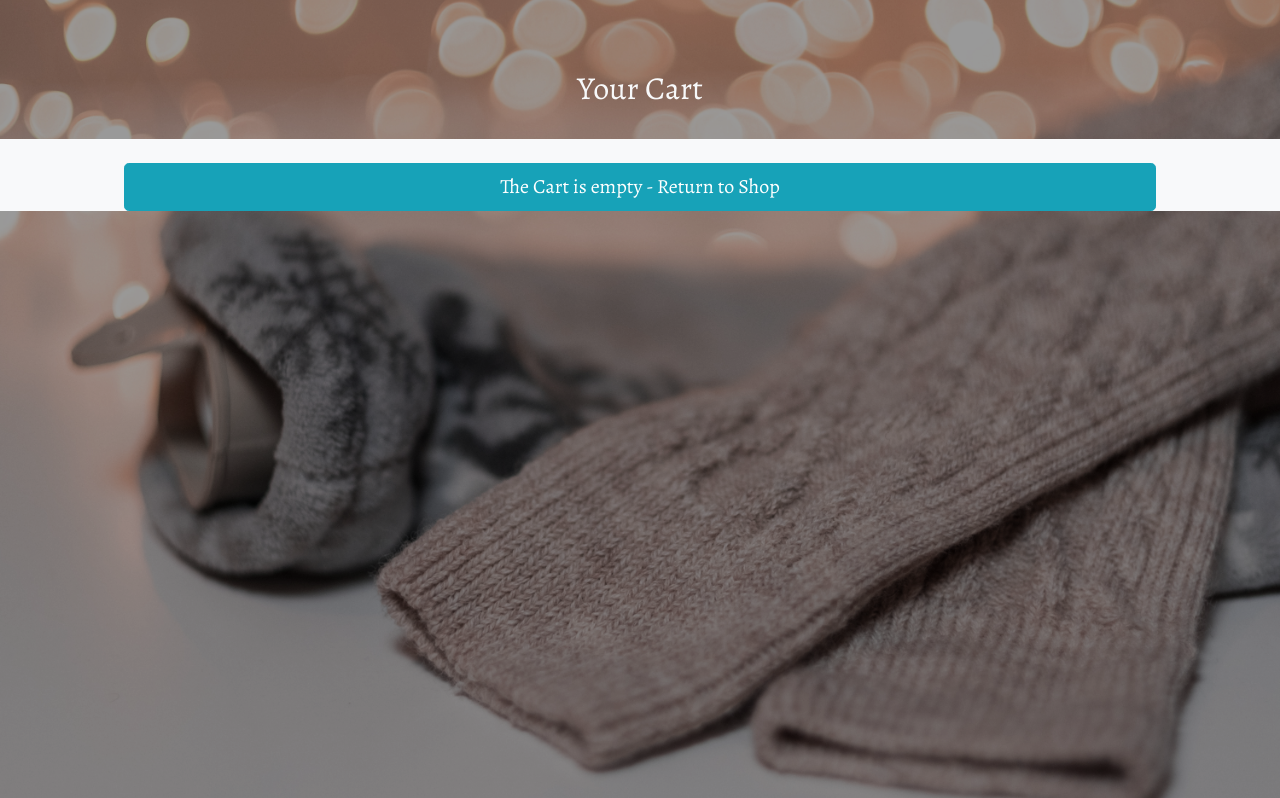
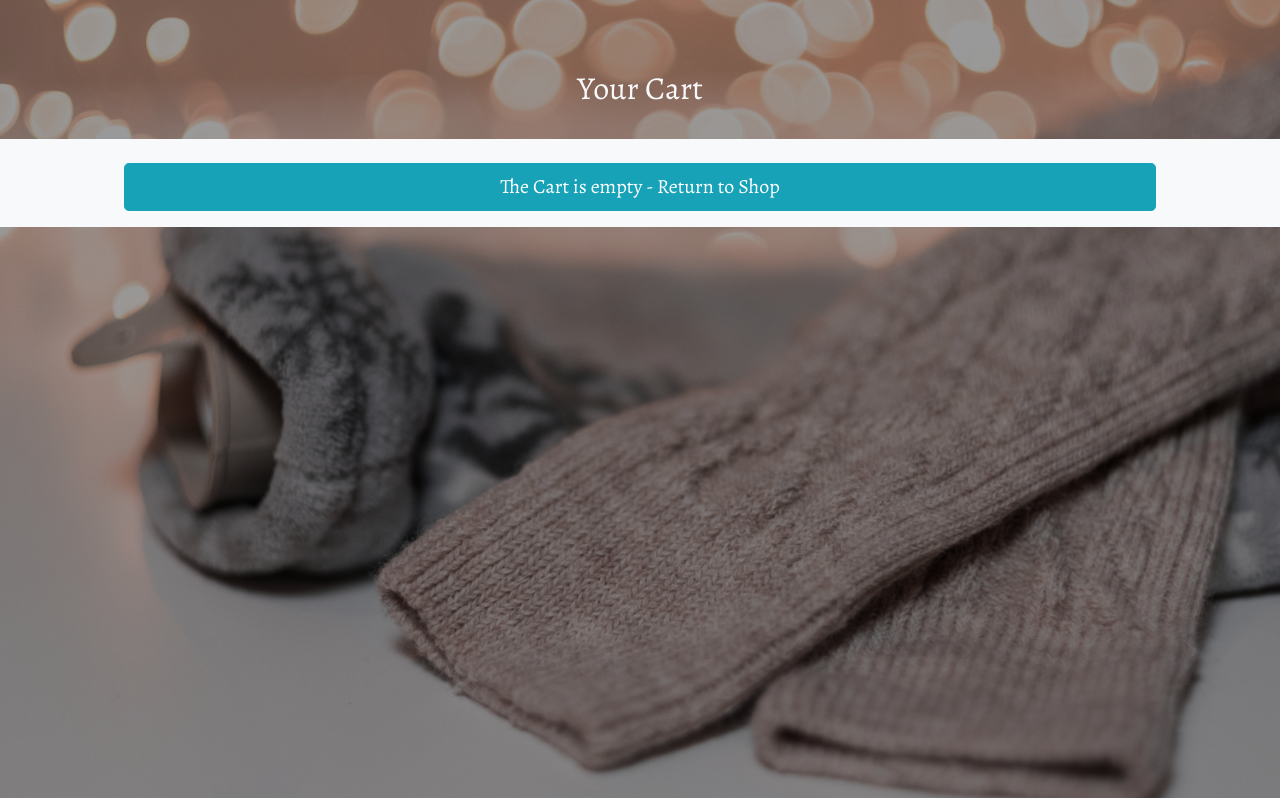
Before and after one commit to Code-Institute-Submissions/handcrafted-heart, a Django app: page /cart/ in a window 1280 px wide. Shown: the part 56-854 px from the top of the page. Run offline with Django 3.2, Linux system fonts and the light colour scheme; some libraries are stand-ins or nearby versions.

Commit message:
Add margin bottom to Cart is Empy button

```diff
--- a/cart/templates/cart.html
+++ b/cart/templates/cart.html
@@ -91,7 +91,7 @@
         {% else %}
         <div class="col-12">
             <br>
-        <a class="btn btn-info btn-lg btn-block" href="{% url 'all_products' %}" role="button">The Cart is empty - Return to
+        <a class="btn btn-info btn-lg btn-block mb-3" href="{% url 'all_products' %}" role="button">The Cart is empty - Return to
             Shop</a>
             </div>
     </div>
```
